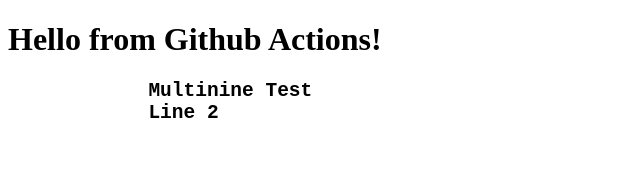
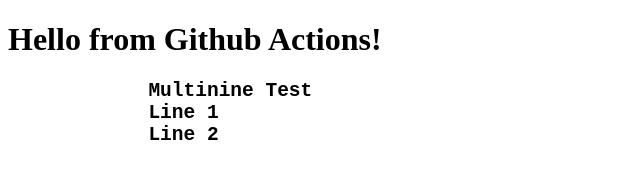
Before and after one commit to grigciulache/httpd4, a plain HTML site: page site/index.html in a window 1280 px wide. Shown: the full height of the page, 0-640 px from the left. Drawn offline with Linux system fonts and the light colour scheme.

Commit message:
index update

```diff
--- a/site/index.html
+++ b/site/index.html
@@ -11,6 +11,7 @@
     <h2>
         <pre>
             Multinine Test
+            Line 1
             Line 2
          </pre>
     </h2>
```
